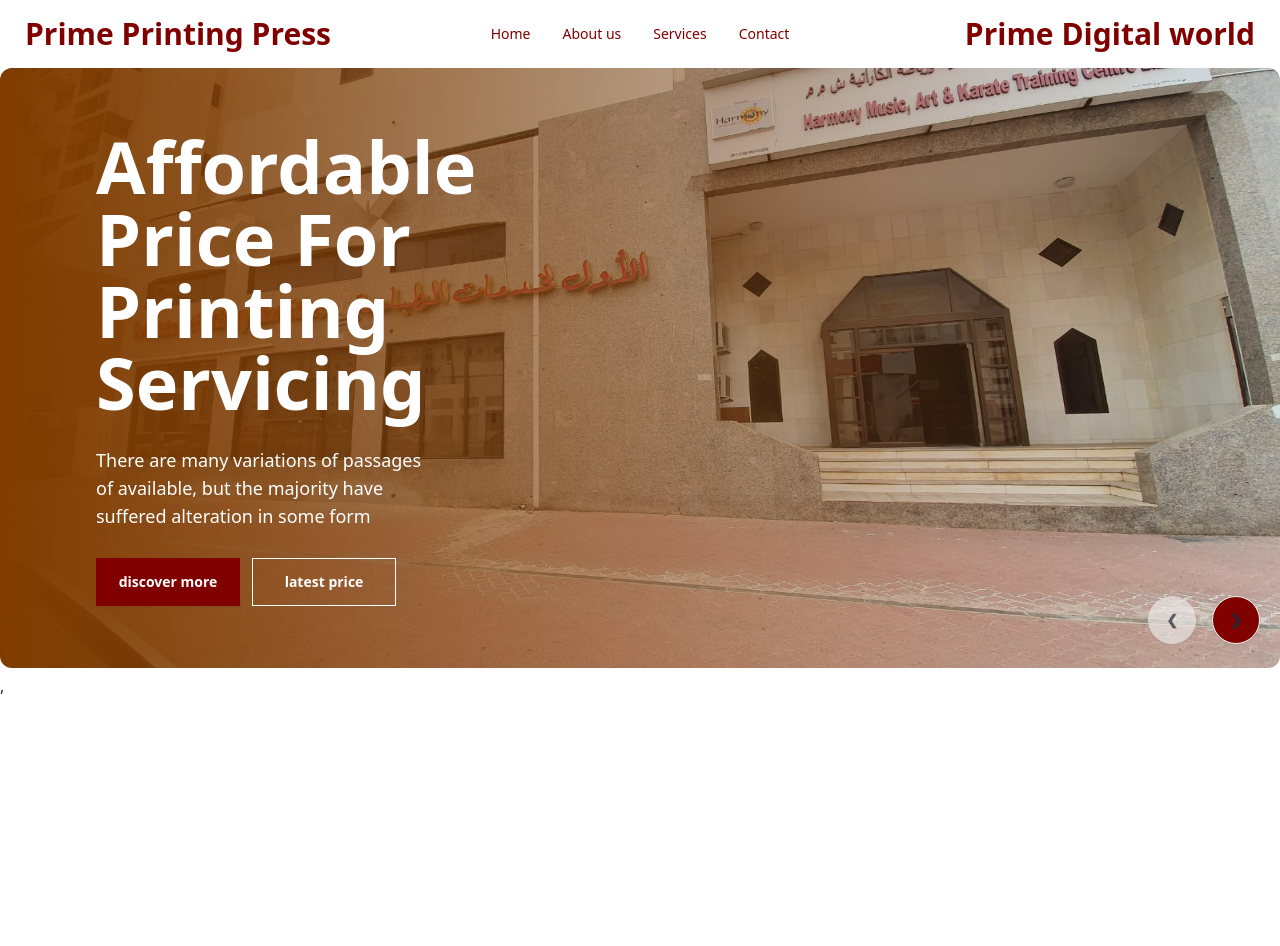
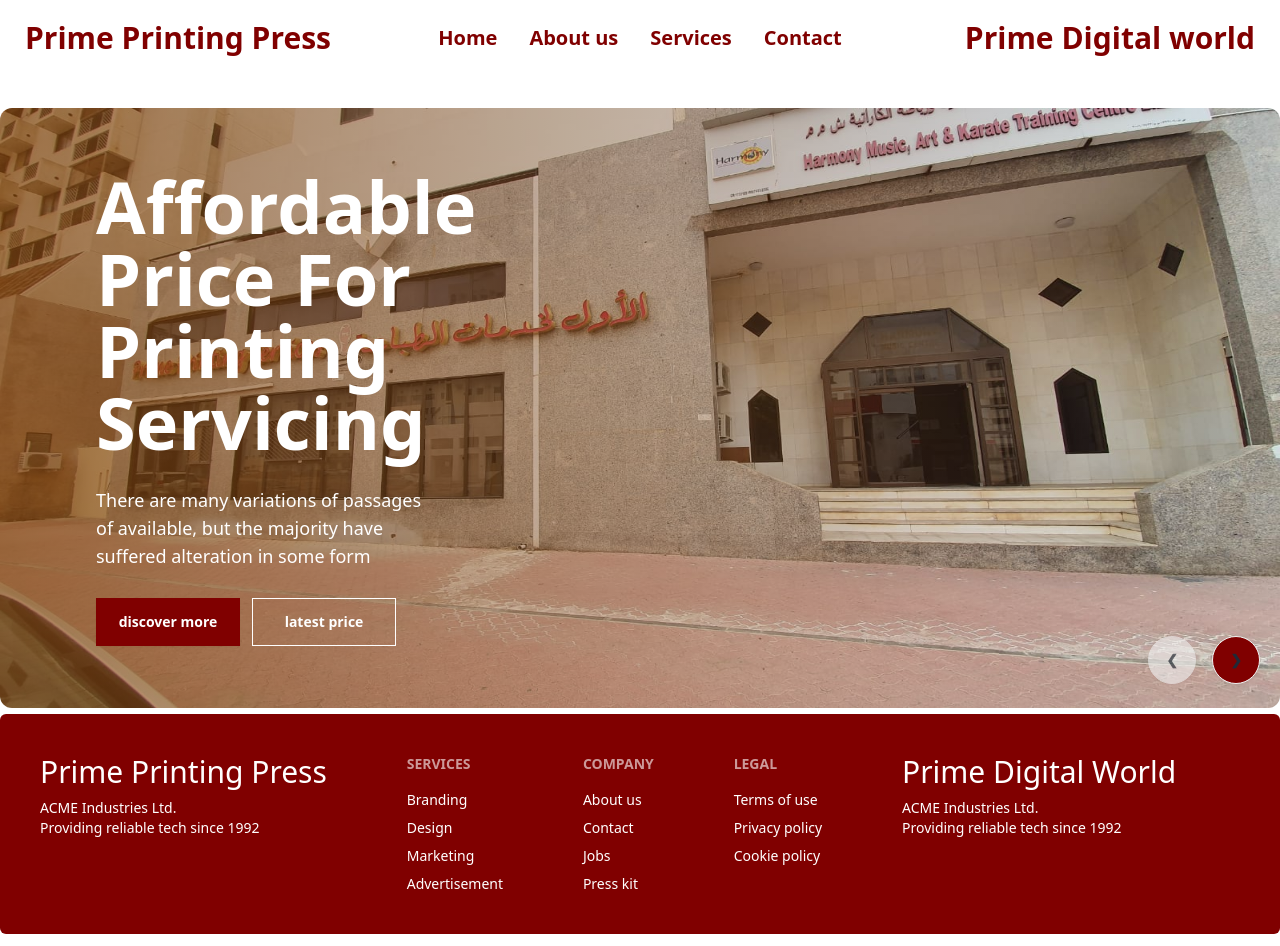
Before and after one commit to asib11/printing-press, a React (Vite) app: page / in a window 1280 px wide. Shown: the top 946 px of the page. Before the commit the page ends 800 px from the top, so only its background shows below. Built offline with nearby package versions, Linux system fonts and the light colour scheme.

Commit message:
footer add

```diff
--- a/src/Layout/Main.jsx
+++ b/src/Layout/Main.jsx
@@ -1,11 +1,15 @@
 import { Outlet } from "react-router-dom";
 import Navbar from "../components/Navbar/Navbar";
+import Footer from "../components/Footer/Footer";
 
 const Main = () => {
+    let copy = String.fromCodePoint(0x00A9);
     return (
         <div>
             <Navbar></Navbar>
             <Outlet></Outlet>
+            <Footer></Footer>
+            <p className="text-center font-bold mt-2 mb-4 text-[#800000]">copyright{copy} 2024 || Develop by <a href="">ASIB AHMED</a></p>
         </div>
     );
 };
--- /dev/null
+++ b/src/components/Footer/Footer.jsx
@@ -0,0 +1,38 @@
+
+
+const Footer = () => {
+    return (
+        <footer className="footer p-10 bg-[#800000] rounded-md text-white">
+            <aside>
+                <h2 className="text-3xl">Prime Printing Press</h2>
+                <p>ACME Industries Ltd.<br />Providing reliable tech since 1992</p>
+            </aside>
+            <nav>
+                <header className="footer-title">Services</header>
+                <a className="link link-hover">Branding</a>
+                <a className="link link-hover">Design</a>
+                <a className="link link-hover">Marketing</a>
+                <a className="link link-hover">Advertisement</a>
+            </nav>
+            <nav>
+                <header className="footer-title">Company</header>
+                <a className="link link-hover">About us</a>
+                <a className="link link-hover">Contact</a>
+                <a className="link link-hover">Jobs</a>
+                <a className="link link-hover">Press kit</a>
+            </nav>
+            <nav>
+                <header className="footer-title">Legal</header>
+                <a className="link link-hover">Terms of use</a>
+                <a className="link link-hover">Privacy policy</a>
+                <a className="link link-hover">Cookie policy</a>
+            </nav>
+            <aside>
+                <h2 className="text-3xl text-right">Prime Digital World</h2>
+                <p>ACME Industries Ltd.<br />Providing reliable tech since 1992</p>
+            </aside>
+        </footer>
+    );
+};
+
+export default Footer;
--- a/src/components/Header/Header.jsx
+++ b/src/components/Header/Header.jsx
@@ -6,14 +6,14 @@
 import img6 from '../../assets/banner/WhatsApp Image 2023-12-23 at 14.20.23_8d815213.jpg'
 const Header = () => {
     return (
-        <div className="carousel w-full rounded-xl h-[600px]">
+        <div className="carousel w-full rounded-xl h-[600px] mt-8">
             <div id="slide1" className="carousel-item relative w-full ">
                 <img src={img1} className="w-full " />
-                <div className="absolute flex items-center top-0 bottom-0 bg-gradient-to-r from-[#803c00] to-[rgba(128, 0, 0, 0.00)] ">
+                <div className="absolute flex items-center top-0 bottom-0 bg-gradient-to-r from-[#803c00a9] to-[rgba(128, 0, 0, 0.00)] ">
                     <div className='text-white space-y-7 pl-24 w-1/3'>
                         <h1 className='lg:text-7xl text-5xl font-bold'>Affordable Price For Printing Servicing</h1>
-                        <p className='text-lg'>There are many variations of passages of  available, but the majority have suffered alteration in some form</p>
-                        <div>
+                        <p className='lg:text-lg text-base'>There are many variations of passages of  available, but the majority have suffered alteration in some form</p>
+                        <div className='flex'>
                             <button className='btn rounded-none w-36 bg-[#800000] border-none mr-3 text-white'>discover more</button>
                             <button className='btn rounded-none w-36 btn-outline text-white'>latest price</button>
                         </div>
@@ -26,7 +26,7 @@
             </div>
             <div id="slide2" className="carousel-item relative w-full">
                 <img src={img2} className="w-full" />
-                <div className="absolute flex items-center top-0 bottom-0 bg-gradient-to-r from-[#151515] to-[rgba(21, 21, 21, 0.00)] ">
+                <div className="absolute flex items-center top-0 bottom-0 bg-gradient-to-r from-[#803c00a9] to-[rgba(128, 0, 0, 0.00)] ">
                     <div className='text-white space-y-7 pl-24 w-1/3'>
                         <h1 className='text-7xl font-bold'>Affordable Price For Printing Servicing</h1>
                         <p className='text-lg'>There are many variations of passages of  available, but the majority have suffered alteration in some form</p>
@@ -43,7 +43,7 @@
             </div>
             <div id="slide3" className="carousel-item relative w-full">
                 <img src={img3} className="w-full" />
-                <div className="absolute flex items-center top-0 bottom-0 bg-gradient-to-r from-[#151515] to-[rgba(21, 21, 21, 0.00)] ">
+                <div className="absolute flex items-center top-0 bottom-0 bg-gradient-to-r from-[#803c00a9] to-[rgba(128, 0, 0, 0.00)] ">
                     <div className='text-white space-y-7 pl-24 w-1/3'>
                         <h1 className='text-7xl font-bold'>Affordable Price For Printing Servicing</h1>
                         <p className='text-lg'>There are many variations of passages of  available, but the majority have suffered alteration in some form</p>
@@ -60,7 +60,7 @@
             </div>
             <div id="slide4" className="carousel-item relative w-full">
                 <img src={img4} className="w-full" />
-                <div className="absolute flex items-center top-0 bottom-0 bg-gradient-to-r from-[#151515] to-[rgba(21, 21, 21, 0.00)] ">
+                <div className="absolute flex items-center top-0 bottom-0 bg-gradient-to-r from-[#803c00a9] to-[rgba(128, 0, 0, 0.00)] ">
                     <div className='text-white space-y-7 pl-24 w-1/3'>
                         <h1 className='text-7xl font-bold'>Affordable Price For Car Servicing</h1>
                         <p className='text-lg'>There are many variations of passages of  available, but the majority have suffered alteration in some form</p>
@@ -77,7 +77,7 @@
             </div>
             <div id="slide5" className="carousel-item relative w-full">
                 <img src={img5} className="w-full" />
-                <div className="absolute flex items-center top-0 bottom-0 bg-gradient-to-r from-[#151515] to-[rgba(21, 21, 21, 0.00)] ">
+                <div className="absolute flex items-center top-0 bottom-0 bg-gradient-to-r from-[#803c00a9] to-[rgba(128, 0, 0, 0.00)] ">
                     <div className='text-white space-y-7 pl-24 w-1/3'>
                         <h1 className='text-7xl font-bold'>Affordable Price For Car Servicing</h1>
                         <p className='text-lg'>There are many variations of passages of  available, but the majority have suffered alteration in some form</p>
@@ -94,7 +94,7 @@
             </div>
             <div id="slide6" className="carousel-item relative w-full">
                 <img src={img6} className="w-full" />
-                <div className="absolute flex items-center top-0 bottom-0 bg-gradient-to-r from-[#151515] to-[rgba(21, 21, 21, 0.00)] ">
+                <div className="absolute flex items-center top-0 bottom-0 bg-gradient-to-r from-[#803c00a9] to-[rgba(128, 0, 0, 0.00)] ">
                     <div className='text-white space-y-7 pl-24 w-1/3'>
                         <h1 className='text-7xl font-bold'>Affordable Price For Car Servicing</h1>
                         <p className='text-lg'>There are many variations of passages of  available, but the majority have suffered alteration in some form</p>
--- a/src/components/Navbar/Navbar.jsx
+++ b/src/components/Navbar/Navbar.jsx
@@ -42,7 +42,7 @@
                 <a className="btn btn-ghost text-3xl">Prime Printing Press</a>
             </div>
             <div className="navbar-center hidden lg:flex">
-                <ul className="menu menu-horizontal px-1">
+                <ul className="menu menu-horizontal px-1 text-xl font-semibold">
                     {/* <li><a>Item 1</a></li>
                     <li>
                         <details>
--- a/src/main.jsx
+++ b/src/main.jsx
@@ -23,7 +23,7 @@
 ]);
 
 ReactDOM.createRoot(document.getElementById('root')).render(
-  <div>
+  <div className='max-w-7xl mx-auto'>
     <React.StrictMode>
     <RouterProvider router={router} />
   </React.StrictMode>,
```
